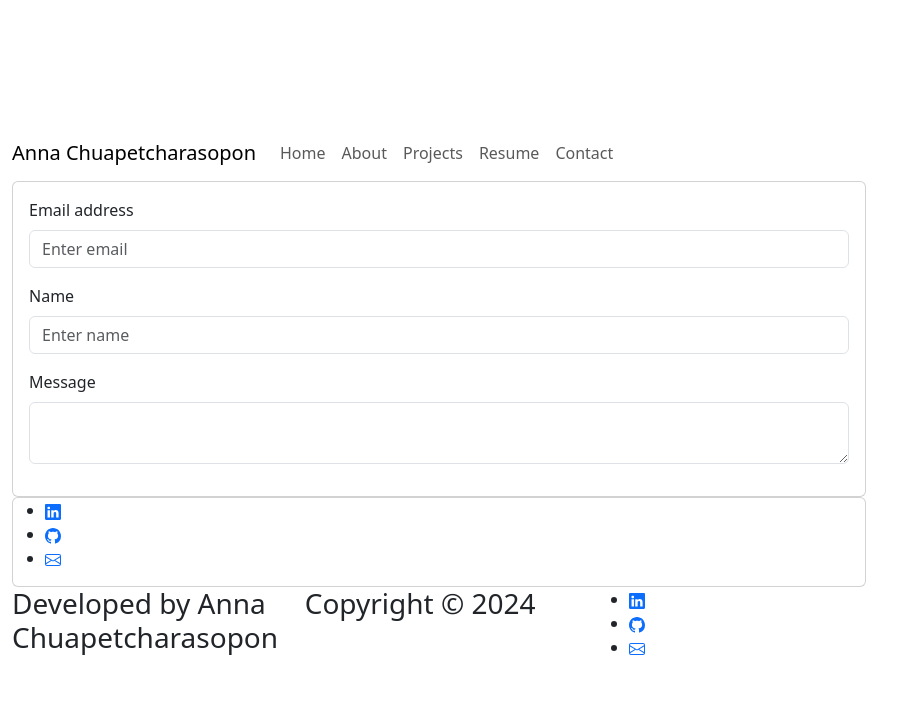
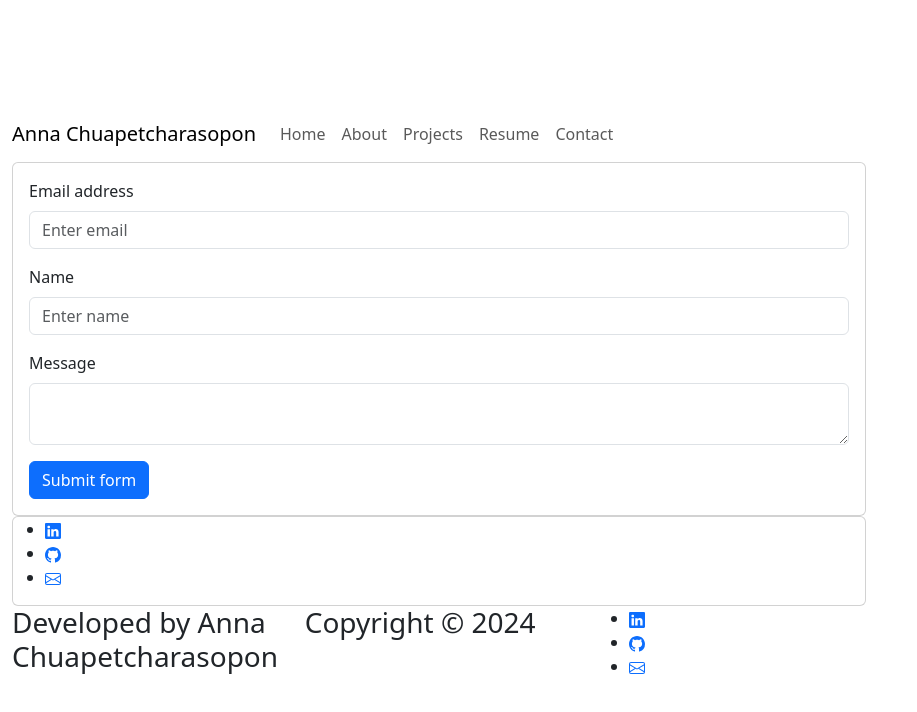
Before and after one commit to ahgeak/react_portfolio_anna, a React (Vite) app: page /contact in a window 1280 px wide. Shown: the top 712 px of the page, without its empty margins (0-917 px from the left). Built offline with nearby package versions, Linux system fonts and the light colour scheme.

Commit message:
add contact form submit button

```diff
--- a/src/components/AboutComponent.jsx
+++ b/src/components/AboutComponent.jsx
@@ -39,7 +39,7 @@ export default function AboutComponent() {
         <Row className="skills-wrapper">
           <Col className="skills-wrapper">
             {/* add skills icon bar */}
-            </Col>
+             </Col>
         </Row>
       </Container>
     </Container>
--- a/src/components/ContactComponent.jsx
+++ b/src/components/ContactComponent.jsx
@@ -1,4 +1,4 @@
-import { Container, Form, Card } from "react-bootstrap";
+import { Container, Form, Card, Button } from "react-bootstrap";
 import { BsLinkedin } from "react-icons/bs";
 import { BsGithub } from "react-icons/bs";
 import { BsEnvelope } from "react-icons/bs";
@@ -20,6 +20,7 @@ export default function ContactComponent() {
             <Form.Label>Message</Form.Label>
             <Form.Control as="textarea" />
           </Form.Group>
+          <Button type="submit">Submit form</Button>
         </Form>
       </Card>
       <Card>
```
